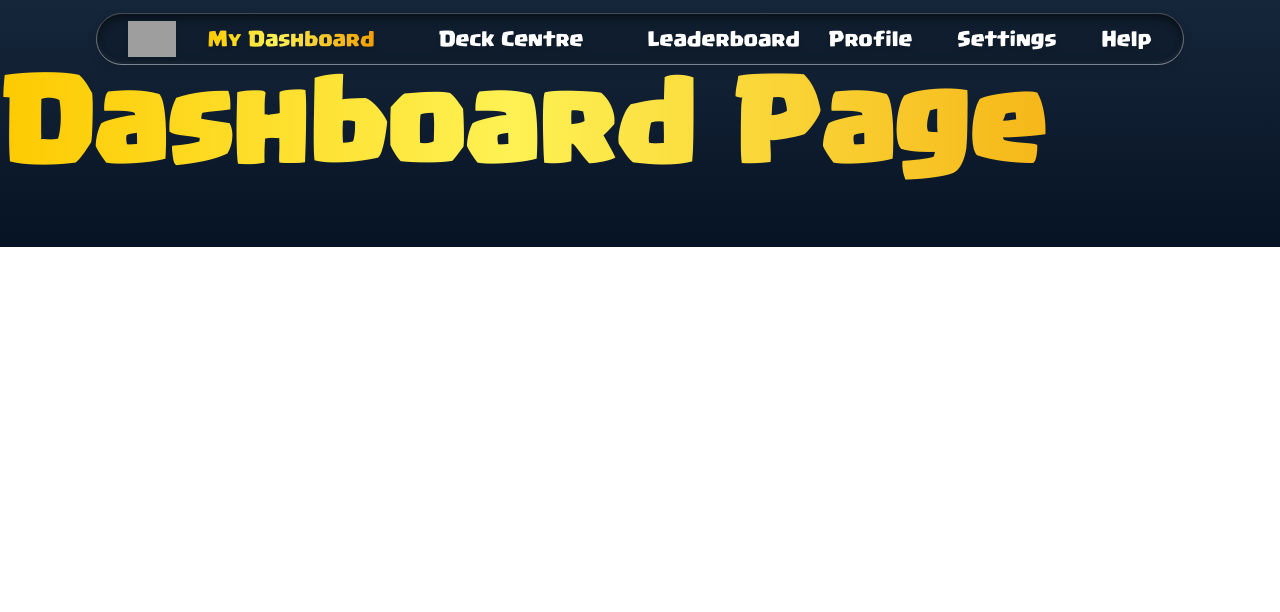
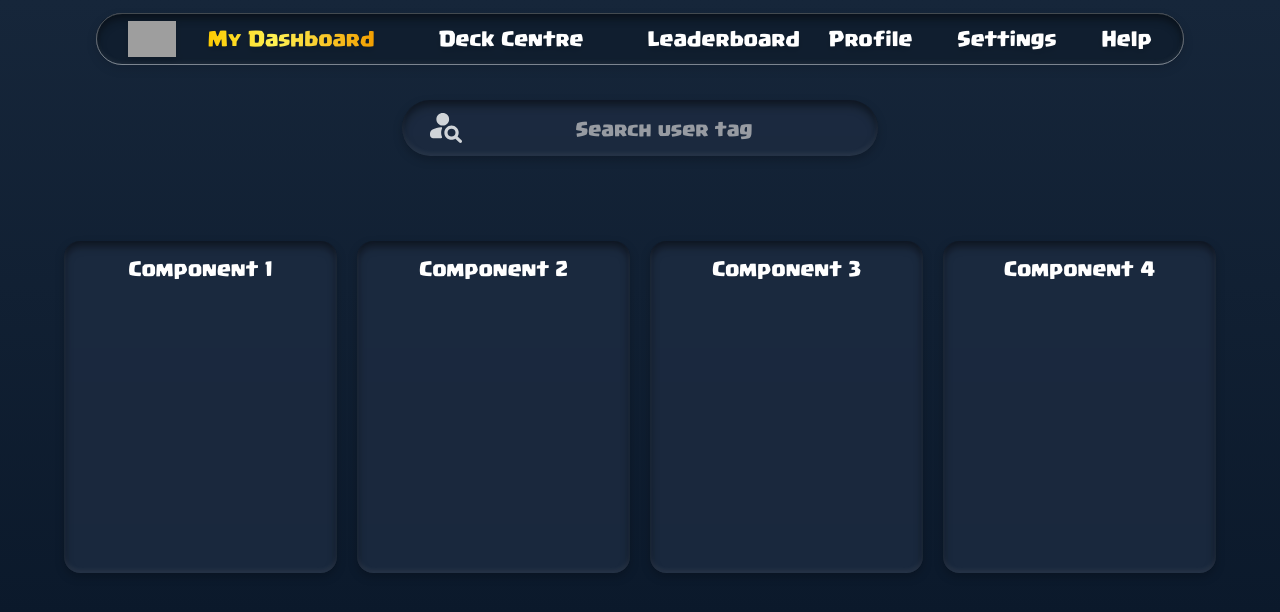
Before and after one commit to 241322/MetaCrown, a React (Create React App) app in the folder meta-crown/client/: page /dashboard in a window 1280 px wide. Shown: the top 612 px of the page. Built offline with nearby package versions, Linux system fonts and the light colour scheme; grey boxes are pictures that could not be loaded.

Commit message:
Add dashboard search bar and user info UI
Introduces a styled dashboard search bar with player tag input, user info display, and placeholder components. Adds supporting CSS and SVG asset. Updates SignUp button text for improved navigation clarity.

```diff
--- a/meta-crown/client/src/Pages/Dashboard.jsx
+++ b/meta-crown/client/src/Pages/Dashboard.jsx
@@ -1,9 +1,62 @@
-import React from "react";
+import React, { useState, useEffect } from "react";
+import "../Styles/Dashboard.css";
+import PlayerSearch from "../Assets/PlayerSearch.svg";
 
 const Dashboard = () => {
+  const [search, setSearch] = useState("");
+  const [focused, setFocused] = useState(false);
+  const [username, setUsername] = useState("");
+  const [playerTag, setPlayerTag] = useState("");
+
+  useEffect(() => {
+    setUsername(localStorage.getItem("username") || "");
+    setPlayerTag(localStorage.getItem("playerTag") || "");
+  }, []);
+
+  const handleChange = (e) => {
+    let value = e.target.value;
+    if (focused) {
+      if (!value.startsWith("#")) value = "#" + value.replace(/^#+/, "");
+      value = "#" + value.slice(1).replace(/[^0-9]/g, "").slice(0, 9);
+    }
+    setSearch(value);
+  };
+
+  const handleFocus = () => {
+    setFocused(true);
+    if (search === "") setSearch("#");
+  };
+
+  const handleBlur = () => {
+    setFocused(false);
+    if (search === "#") setSearch("");
+  };
+
   return (
-    <div>
-      <h1>Dashboard Page</h1>
+    <div className="dashboard-searchbar-wrapper">
+      <div className="dashboard-searchbar">
+        <img src={PlayerSearch} alt="Search Icon" className="search-icon" />
+        <input
+          type="text"
+          className="search-input"
+          value={search}
+          onChange={handleChange}
+          onFocus={handleFocus}
+          onBlur={handleBlur}
+          placeholder="Search user tag"
+        />
+      </div>
+      <div className="dashboard-user-info">
+        <div className="dashboard-username">{username}</div>
+        <div className="dashboard-playertag">{playerTag}</div>
+      </div>
+      <div className="bigComponents">
+        <div className="bigComponent"><div className="componentLabel">Component 1</div> <div className="componentAsset"></div></div>
+        <div className="bigComponent"><div className="componentLabel">Component 2</div> <div className="componentAsset"></div></div>
+        <div className="bigComponent"><div className="componentLabel">Component 3</div> <div className="componentAsset"></div></div>
+        <div className="bigComponent"><div className="componentLabel">Component 4</div> <div className="componentAsset"></div></div>
+      </div>
+      {/* ...rest of your dashboard... */}
     </div>
   );
 };
--- a/meta-crown/client/src/Pages/SignUp.jsx
+++ b/meta-crown/client/src/Pages/SignUp.jsx
@@ -246,7 +246,7 @@ const SignUp = () => {
             <h1>Welcome, {username}!</h1>
             <h2>Your account has been created.</h2>
             <button className="splashButton" onClick={handleStep3}>
-              Go to Landing
+              Continue to MetaCrown
             </button>
           </div>
         </div>
--- /dev/null
+++ b/meta-crown/client/src/Styles/Dashboard.css
@@ -0,0 +1,95 @@
+.dashboard-searchbar-wrapper {
+  display: flex;
+  flex-direction: column;
+  align-items: center;
+  justify-content: flex-start;
+  min-height: 100vh;
+  width: 100vw;
+  margin-top: 100px; /* Adjust to be below NavBar */
+}
+
+.dashboard-searchbar {
+  display: flex;
+  align-items: center;
+  background: #1e2d44cc;
+  border-radius: 32px;
+  box-shadow: 0 -3px 5px 0 rgba(255, 255, 255, 0.07) inset, 0 5px 8px 0 rgba(0, 0, 0, 0.50) inset;
+    filter: drop-shadow(0 4px 4px rgba(0, 0, 0, 0.25));
+    backdrop-filter: blur(3px); /* Lower blur */
+  padding: 12px 28px;
+  gap: 16px;
+  width: 420px;
+  max-width: 90vw;
+}
+
+.search-icon {
+  width: 32px;
+  height: 32px;
+  object-fit: contain;
+  opacity: 0.8;
+}
+
+.search-input {
+  border: none;
+  background: transparent;
+  color: var(--white-color, #fff);
+  font-size: 1.2rem;
+  outline: none;
+  width: 100%;
+  padding: 0 8px;
+  text-align: center; /* Center the input text */
+  font-family: 'YouBlockhead', sans-serif;
+}
+
+.search-input::placeholder {
+  color: #cccccc;
+  opacity: 0.7;
+  font-size: 0.95rem; /* Slightly smaller placeholder */
+}
+
+.dashboard-username{
+    margin-top: 20px;
+    font-size: 24px;
+    background: var(--gold-gradient);
+    -webkit-background-clip: text;
+    -webkit-text-fill-color: transparent;
+    background-clip: text;
+    text-fill-color: transparent;
+    font-family: 'YouBlockhead', sans-serif;
+    font-size: 4rem;
+    text-align: center;
+    line-height: 1.1;
+    margin-top: 45px;
+}
+
+.bigComponents {
+    display: grid;
+    grid-template-columns: repeat(auto-fit, minmax(200px, 1fr));
+    gap: 20px;
+    width: 90%;
+    max-width: 1600px;
+    margin-top: 40px;
+}
+
+.bigComponent {
+    background: #1e2d44cc;
+    border-radius: 16px;
+    box-shadow: 0 -3px 5px 0 rgba(255, 255, 255, 0.07) inset, 0 5px 8px 0 rgba(0, 0, 0, 0.50) inset;
+    filter: drop-shadow(0 4px 4px rgba(0, 0, 0, 0.25));
+    backdrop-filter: blur(3px);
+    height: 300px; /* Fixed height for uniformity */
+    display: flex;
+    flex-direction: column;
+    align-items: center;
+    justify-content: center;
+    gap: 10px;
+    padding: 1rem;
+
+}
+
+.componentAsset{
+    width: 100%;
+    height: 100%;
+    /* background: #2e3b4e; */
+    /* border-radius: 8px; */
+}
```
Also changed, not shown: meta-crown/client/src/Assets/PlayerSearch.svg (added).
